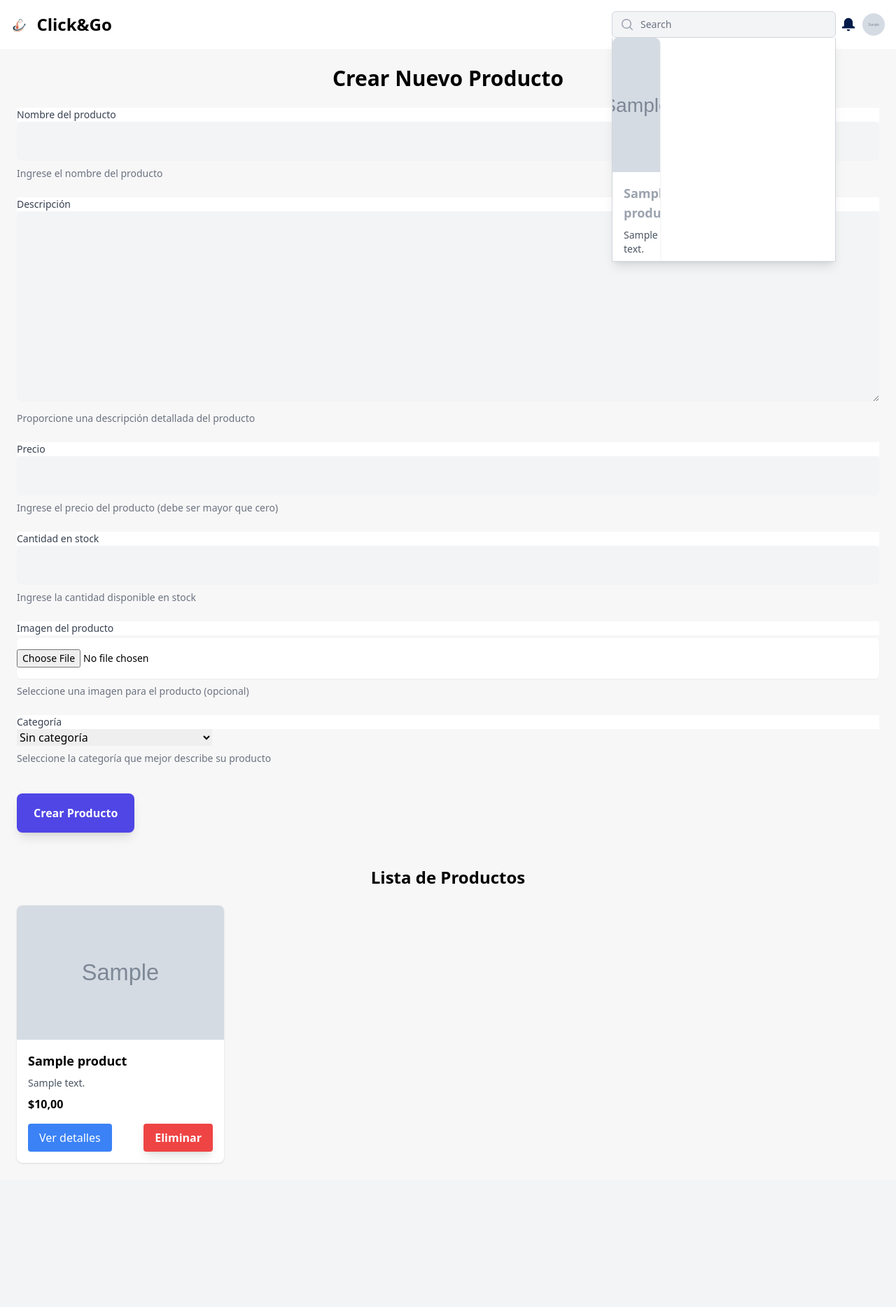
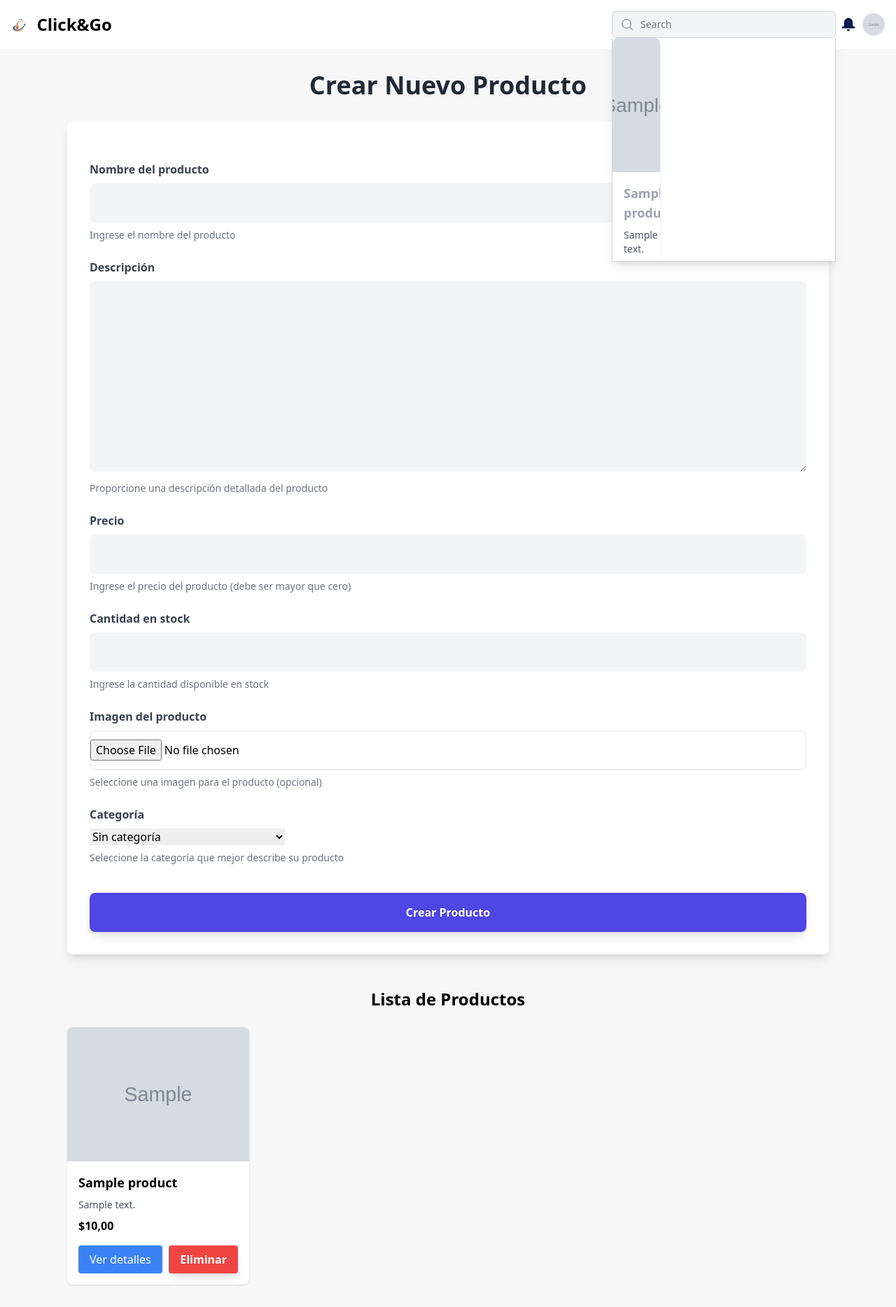
Before and after one commit to LanLop1/proyecto_final, a Django app: page /create/ in a window 1280 px wide. Shown: the whole page at 70% size. Before the commit the page ends 1663 px from the top, so only its background shows below. Run offline with Django 5.2, Linux system fonts and the light colour scheme; a user stored in the database is signed in; tables that the repository leaves empty hold one stand-in row (values such as "Sample post"); grey boxes marked "Sample" are stand-in pictures; data that the repository does not hold is empty; parts of the project's set-up code (start-up, migrations or seed data) failed here and were passed over; some libraries are stand-ins or nearby versions.

Commit message:
form product style

```diff
--- a/django-starter/products/templates/create_product.html
+++ b/django-starter/products/templates/create_product.html
@@ -1,21 +1,30 @@
 {% extends 'layouts/blank.html' %}
 {% block content %}
 
-<div class="container mx-auto p-6">
-    <h1 class="text-3xl font-bold mb-6 text-center">Crear Nuevo Producto</h1>
+<div class="container mx-auto p-8 max-w-6xl">
+    <h1 class="text-4xl font-bold mb-8 text-center text-gray-800">Crear Nuevo Producto</h1>
 
     <!-- Messages container -->
     <div id="messages-container" class="mb-4"></div>
 
-    <form id="product-form" hx-post="{% url 'create_product' %}" hx-encoding="multipart/form-data" hx-target="#messages-container" hx-swap="innerHTML" hx-on::after-request="handleProductFormSubmission(event)" class="space-y-6 mb-4">
+    <form id="product-form"
+          hx-post="{% url 'create_product' %}"
+          hx-encoding="multipart/form-data"
+          hx-target="#messages-container"
+          hx-swap="innerHTML"
+          hx-on::after-request="handleProductFormSubmission(event)"
+          class="bg-white p-8 rounded-lg shadow-lg space-y-6 transition-transform transform">
+
         {% csrf_token %}
+        <div class="space-y-6">
             {% for field in product_form %}
-            <div class="mb-4">
-                <label for="{{ field.id_for_label }}" class="block text-sm font-medium text-gray-700">
+                <div>
+                    <label for="{{ field.id_for_label }}" class="block text-base font-semibold text-gray-700 mb-2">
                         {{ field.label }}
                     </label>
                     {% if field.name == 'image' %}
-                    <input type="file" name="{{ field.name }}" accept="image/*" class="mt-1 focus:ring-indigo-500 focus:border-indigo-500 block w-full shadow-sm sm:text-sm border-gray-300 rounded-md">
+                        <input type="file" name="{{ field.name }}" accept="image/*"
+                               class="w-full px-4 py-3 border rounded-lg shadow-sm focus:outline-none focus:ring-2 focus:ring-indigo-400 focus:border-transparent">
                     {% else %}
                         {{ field }}
                     {% endif %}
@@ -25,7 +34,9 @@
                     <p class="mt-2 text-sm text-red-600" id="{{ field.id_for_label }}-error"></p>
                 </div>
             {% endfor %}
-        <button type="submit" name="product_submit" class="bg-blue-500 hover:bg-blue-700 text-white font-bold py-2 px-4 rounded">
+        </div>
+        <button type="submit" name="product_submit"
+                class="w-full bg-blue-600 hover:bg-blue-700 text-white font-semibold py-3 rounded-lg shadow-md transition duration-150 ease-in-out focus:outline-none focus:ring-2 focus:ring-blue-500 focus:ring-opacity-50">
             Crear Producto
         </button>
     </form>
@@ -35,6 +46,7 @@
         {% include 'product_list_partial.html' %}
     </div>
 </div>
+
 
 <script>
     function handleProductFormSubmission(event) {
--- a/django-starter/templates/base.html
+++ b/django-starter/templates/base.html
@@ -128,9 +128,9 @@
       .justify-between {
         background-color: #FFF;
       }
-      .font-medium {
+      {% comment %} .font-medium {
         background-color: #FFF;
-      }
+      } {% endcomment %}
       .border-gray-200 {
         background-color: #FFF;
       }
```
Lines whose indentation alone changed are shown as unchanged.
